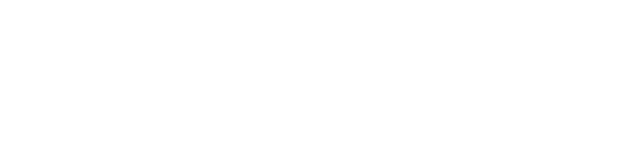
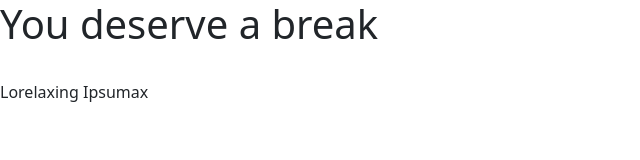
Before and after one commit to Schidley/take-two-minutes, a plain HTML site: page index.html in a window 1280 px wide. Shown: the whole page, without its empty margins (0-640 px from the left). Drawn offline with nearby package versions, Linux system fonts and the light colour scheme.

Commit message:
first test text added

```diff
--- a/index.html
+++ b/index.html
@@ -12,6 +12,10 @@
 
 <body>
 
+    <h1>You deserve a break</h1>
+    <br>
+    <p>Lorelaxing Ipsumax</p>
+
 
     <!-- Bootstrap JS component -->
     <script src="https://cdn.jsdelivr.net/npm/bootstrap@5.0.2/dist/js/bootstrap.bundle.min.js"
```
